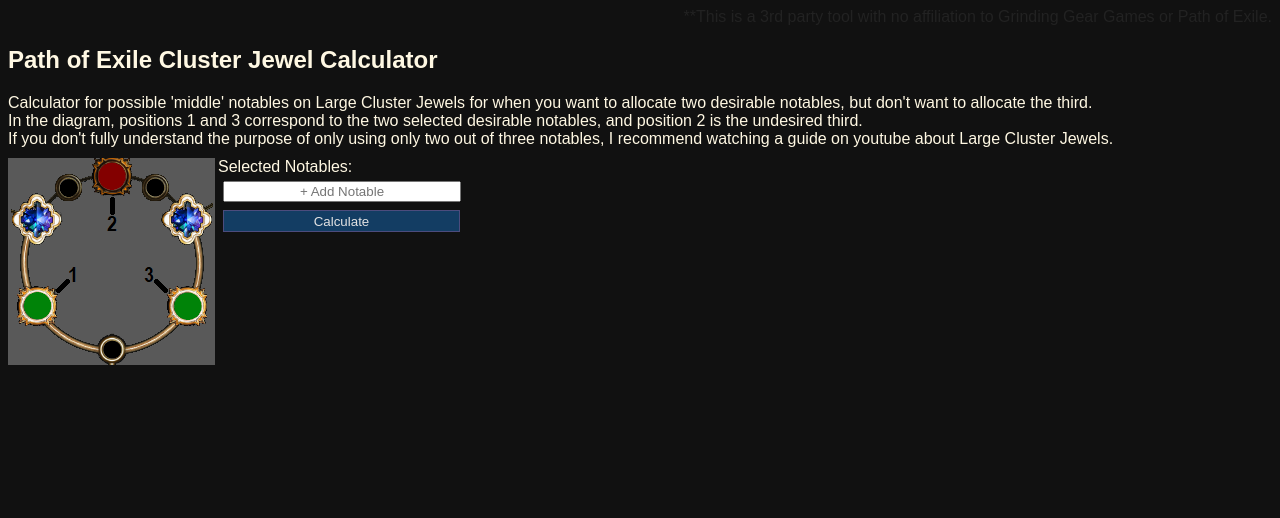
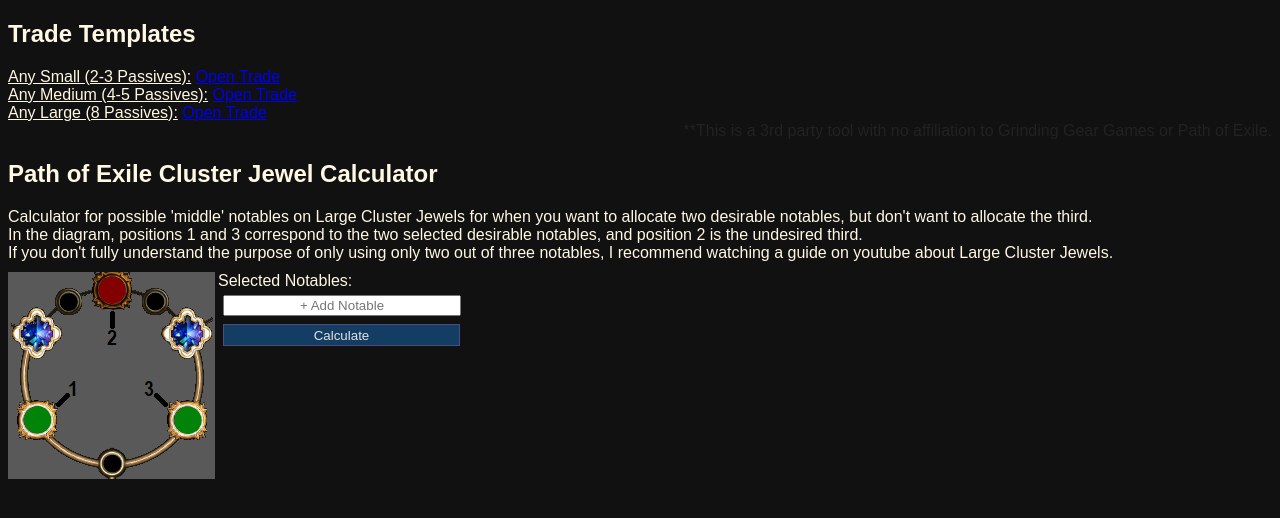
Before and after one commit to TheodoreJBieber/PoEClusterJewelCalculator, a React (Create React App) app: page / in a window 1280 px wide. Shown: the top 518 px of the page. Built offline with nearby package versions, Linux system fonts and the light colour scheme.

Commit message:
Add trade templates

```diff
--- a/src/components/App.js
+++ b/src/components/App.js
@@ -1,15 +1,22 @@
 // basically jut a wrapper component
 
 import Calculator from "./Calculator";
+import TradeTemplates from "./TradeTemplates";
+
+const tradePathBase = "https://www.pathofexile.com/trade/search/Ancestor?q=";
 
 const App = () => {
     // Not working currently
     const params = new URLSearchParams(window.location.pathname);
     return (
-        <Calculator
-            selected={params.get("s")}
-            disabled={params.get("d")}>
-        </Calculator>
+        <div>
+            <TradeTemplates tradePathBase={tradePathBase}/>
+            <Calculator
+                selected={params.get("s")}
+                disabled={params.get("d")}
+                tradePathBase={tradePathBase}>
+            </Calculator>
+        </div>
     );
 };
 
--- a/src/components/Calculator.js
+++ b/src/components/Calculator.js
@@ -231,6 +231,7 @@
 								notable1={out.notable1}
 								notable3={out.notable3}
 								key={l}
+								tradePathBase={this.props.tradePathBase}
 							/>
 						</div>
 					);
--- a/src/components/CalculatorOutput.js
+++ b/src/components/CalculatorOutput.js
@@ -66,7 +66,7 @@
         return (
             <ul key={key + "ul"}>
             <li key={key + "li"}>
-                <TradeUrl desired={desired} notableNames={notableNames} ench={ench} key={key}/>
+                <TradeUrl desired={desired} notableNames={notableNames} ench={ench} key={key} tradePathBase={this.props.tradePathBase}/>
                 <ul key={key + "ul2"}>Position 2 Notable Options: <span key={key + "span"}>
                     {this.props.notablesBetween.map(nObj => nObj.PassiveSkill.Name + " (ilvl: " + nObj.Mod.Level + ")").join(", ")}
                 </span></ul>
--- /dev/null
+++ b/src/components/TemplateUrl.js
@@ -0,0 +1,61 @@
+
+import React from 'react';
+import megaStruct from '../data/data.json';
+
+class TemplateUrl extends React.Component {
+
+    render() {
+        let body = this.generateBody(this.props.min, this.props.max);
+        let url = this.getSearchUrl(body);
+
+        return (
+            <div>
+                <span style={{textDecoration: "underline"}}>{this.props.description + ":"}</span><span> </span>
+                <a href={url} target={"_blank"}  rel={"noreferrer"}>Open Trade</a>
+            </div>
+        );
+    }
+
+
+    getSearchUrl(body) {
+        var queryStringified = JSON.stringify(body);
+        var queryUrlEncoded = encodeURIComponent(queryStringified);
+        return this.props.tradePathBase + queryUrlEncoded;
+    }
+
+    generateBody(min, max) {
+        let base_request = {
+            "sort":{"price":"asc"},
+            "query":{
+                "status":{"option":"onlineleague"},
+                "stats": []
+            }
+        };
+
+        let and_body = {
+            "type":"and",
+            "filters":[]
+        };
+
+        let numPassives = {
+            value: {max: max, min: min},
+            id: megaStruct.TradeStats.Enchant["Adds # Passive Skills"]["id"]
+        };
+
+        and_body.filters.push(numPassives);
+
+        let enchants = {
+            id: megaStruct.TradeStats.Enchant["Added Small Passive Skills grant: #"]["id"],
+            value: {
+            }
+        };
+
+        and_body.filters.push(enchants);
+
+        base_request.query.stats.push(and_body);
+
+        return base_request;
+    }
+}
+
+export default TemplateUrl;
--- /dev/null
+++ b/src/components/TradeTemplates.js
@@ -0,0 +1,19 @@
+import React from 'react';
+import TemplateUrl from './TemplateUrl';
+
+class TradeTemplates extends React.Component {
+    render() {
+        return (
+            <div>
+            <h2>Trade Templates</h2>
+            <TemplateUrl tradePathBase={this.props.tradePathBase} min={2} max={3} description="Any Small (2-3 Passives)"></TemplateUrl>
+            <TemplateUrl tradePathBase={this.props.tradePathBase} min={4} max={5} description="Any Medium (4-5 Passives)"></TemplateUrl>
+            <TemplateUrl tradePathBase={this.props.tradePathBase} min={8} max={8} description="Any Large (8 Passives)"></TemplateUrl>
+            </div>
+        )
+    }
+}
+
+
+
+export default TradeTemplates;
--- a/src/components/TradeUrl.js
+++ b/src/components/TradeUrl.js
@@ -2,8 +2,6 @@
 import { getEnchantKey } from './Calculator';
 import megaStruct from '../data/data.json';
 import { enchantMap } from './Calculator';
-
-const tradePathBase = "https://www.pathofexile.com/trade/search/Kalandra?q=";
 
 class TradeUrl extends React.Component {
 
@@ -19,7 +17,6 @@
                 </div>
             );
         }
-
 
         let enchantDescription = "Any Enchant";
         let url = null;
@@ -44,7 +41,7 @@
     getSearchUrl(body) {
         var queryStringified = JSON.stringify(body);
         var queryUrlEncoded = encodeURIComponent(queryStringified);
-        return tradePathBase + queryUrlEncoded;
+        return this.props.tradePathBase + queryUrlEncoded;
     }
 
 
@@ -105,6 +102,8 @@
         return base_request;
     }
 
+
+
     generateBodyAnySelected(allDesired, allUndesired) {let base_request = {
         "sort":{"price":"asc"},
         "query":{
```
